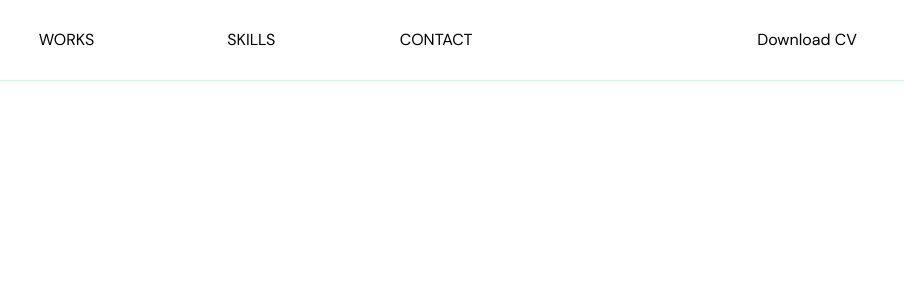
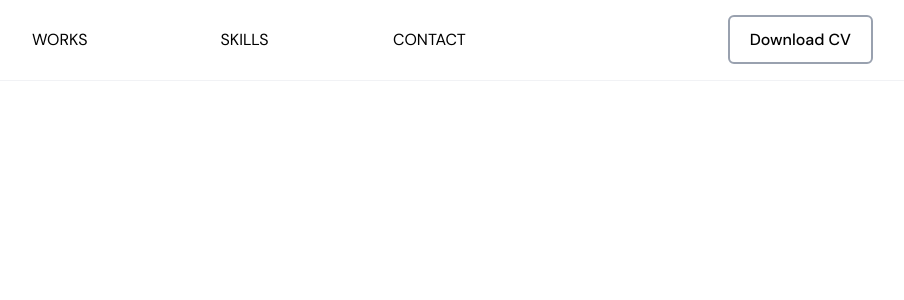
Before and after one commit to sanli-11/portfolio-2025, a React (Vite) app: page / in a window 1280 px wide. Shown: the top 300 px of the page, without its empty margins (375-1279 px from the left). Built offline with nearby package versions, Linux system fonts and the light colour scheme.

Commit message:
Created call to action link

```diff
--- /dev/null
+++ b/src/components/CallToActionLink.tsx
@@ -0,0 +1,14 @@
+import type { linkType } from "../data/navLinks";
+
+function CallToActionLink({ label, href }: linkType) {
+  return (
+    <a
+      href={href}
+      className="rounded-md border-2 border-gray-400 px-5 py-3 font-medium transition-colors hover:border-red-500 hover:bg-red-500"
+    >
+      {label}
+    </a>
+  );
+}
+
+export default CallToActionLink;
--- a/src/components/Header.tsx
+++ b/src/components/Header.tsx
@@ -1,11 +1,12 @@
 import logo from "../assets/images/logo.svg";
 import { navLinks, linkToCV } from "../data/navLinks";
 import type { linkType } from "../data/navLinks";
+import CallToActionLink from "./CallToActionLink";
 import Link from "./Link";
 
 function Header() {
   return (
-    <header className="border-b border-b-green-300/40">
+    <header className="shadow-2xs shadow-gray-300/30">
       <div className="container mx-auto flex items-center justify-between px-8 py-4">
         <a href="/" className="relative">
           <img
@@ -19,13 +20,15 @@ function Header() {
         <nav>
           <ul className="grid grid-cols-3 gap-x-20">
             {navLinks.map((link: linkType) => (
-              <li key={link.id} className="uppercase text-center">
+              <li key={link.id} className="text-center uppercase">
                 <Link className="px-4 py-2" {...link} />
               </li>
             ))}
           </ul>
         </nav>
-        <Link className="px-4 py-3" hasOverline {...linkToCV} />
+        <nav>
+          <CallToActionLink {...linkToCV} />
+        </nav>
       </div>
     </header>
   );
--- a/src/components/Link.tsx
+++ b/src/components/Link.tsx
@@ -1,7 +1,14 @@
 import type { linkType } from "../data/navLinks";
 
-function Link({ id, label, href, hasOverline = false, className }: linkType & { hasOverline?: boolean, className?: string }) {
-  const overline = "before:absolute before:left-1/2 before:top-0 before:h-1 before:w-0 before:bg-red-500 before:transition-all before:content-[''] hover:before:left-0 hover:before:w-full";
+function Link({
+  id,
+  label,
+  href,
+  hasOverline = false,
+  className,
+}: linkType & { hasOverline?: boolean; className?: string }) {
+  const overline =
+    "before:absolute before:left-1/2 before:top-0 before:h-1 before:w-0 before:bg-red-500 before:transition-all before:content-[''] hover:before:left-0 hover:before:w-full";
 
   return (
     <a
--- a/src/data/navLinks.ts
+++ b/src/data/navLinks.ts
@@ -10,7 +10,10 @@ const navLinks: linkType[] = [
   { id: 2, label: "Contact", href: "#contact" },
 ];
 
-const linkToCV: linkType = { label: "Download CV", href: "https://drive.google.com/" }
+const linkToCV: linkType = {
+  label: "Download CV",
+  href: "https://drive.google.com/",
+};
 
 export type { linkType };
 export { navLinks, linkToCV };
```
